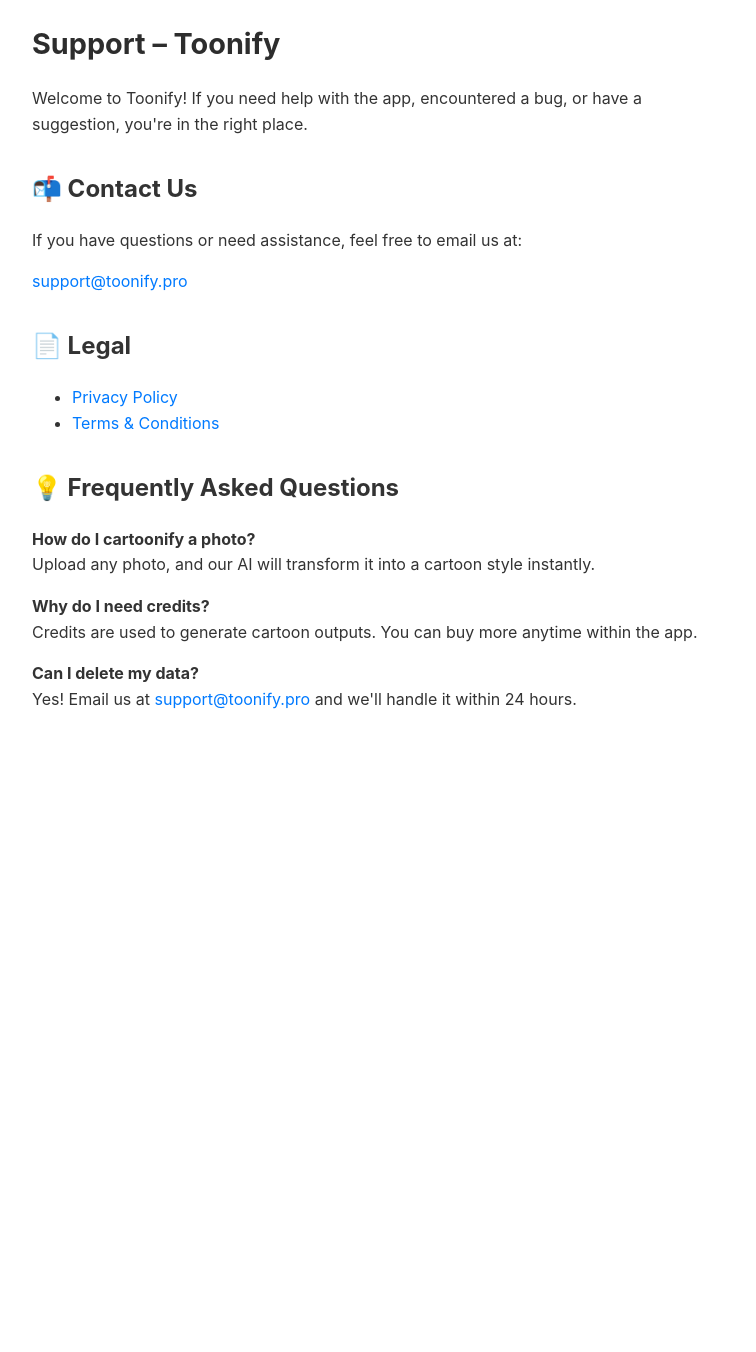
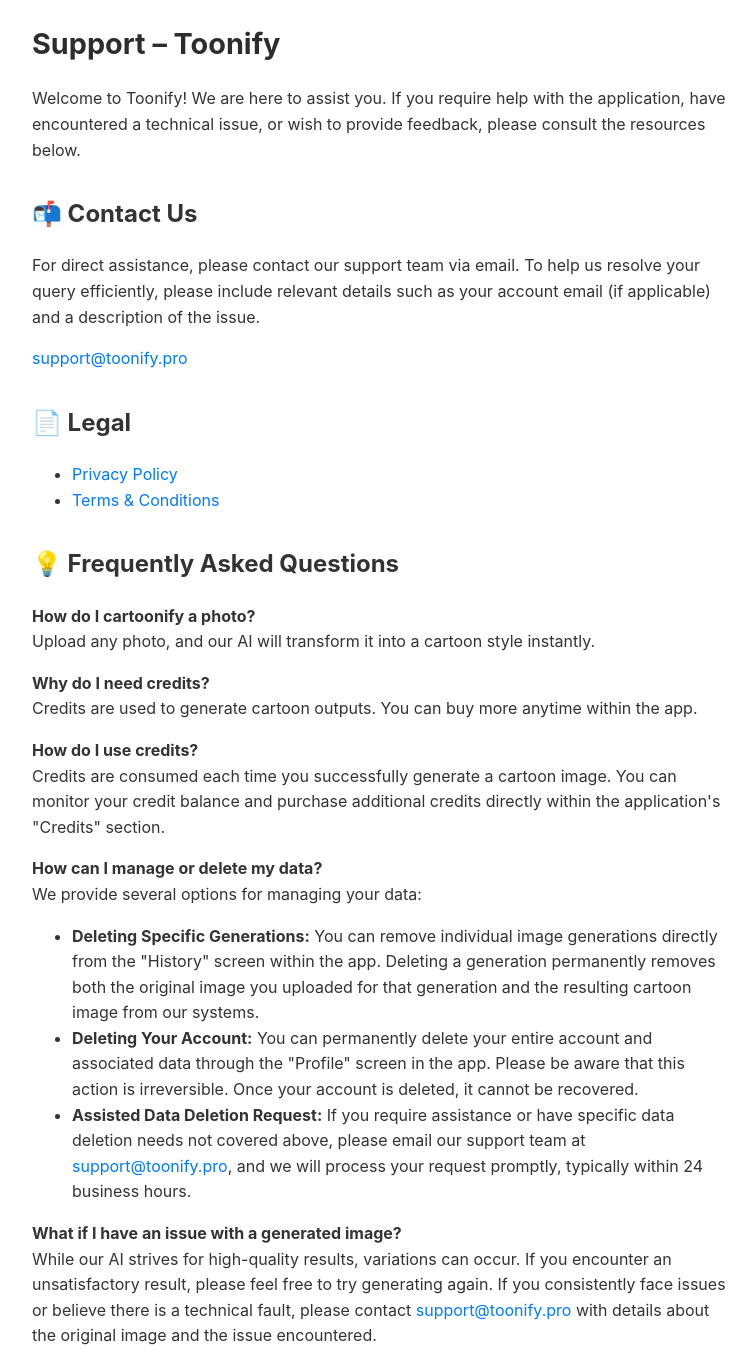
Before and after one commit to leap-ai/toonify-backend, a website: page public/support.html in a window 1280 px wide. Shown: the part 135-1487 px from the top of the page, without its empty margins (258-1014 px from the left). Before the commit the page ends 879 px from the top, so only its background shows below. Drawn offline with Linux system fonts and the light colour scheme.

Commit message:
Refined Support details.

```diff
--- a/public/support.html
+++ b/public/support.html
@@ -40,12 +40,12 @@
   <h1>Support – Toonify</h1>
 
   <div class="section">
-    <p>Welcome to Toonify! If you need help with the app, encountered a bug, or have a suggestion, you're in the right place.</p>
+    <p>Welcome to Toonify! We are here to assist you. If you require help with the application, have encountered a technical issue, or wish to provide feedback, please consult the resources below.</p>
   </div>
 
   <div class="section">
     <h2>📬 Contact Us</h2>
-    <p>If you have questions or need assistance, feel free to email us at:</p>
+    <p>For direct assistance, please contact our support team via email. To help us resolve your query efficiently, please include relevant details such as your account email (if applicable) and a description of the issue.</p>
     <p><a href="mailto:support@toonify.pro">support@toonify.pro</a></p>
   </div>
 
@@ -65,8 +65,19 @@
     <p><strong>Why do I need credits?</strong><br>
     Credits are used to generate cartoon outputs. You can buy more anytime within the app.</p>
 
-    <p><strong>Can I delete my data?</strong><br>
-    Yes! Email us at <a href="mailto:support@toonify.pro">support@toonify.pro</a> and we'll handle it within 24 hours.</p>
+    <p><strong>How do I use credits?</strong><br>
+    Credits are consumed each time you successfully generate a cartoon image. You can monitor your credit balance and purchase additional credits directly within the application's "Credits" section.</p>
+
+    <p><strong>How can I manage or delete my data?</strong><br>
+    We provide several options for managing your data:</p>
+    <ul>
+      <li><strong>Deleting Specific Generations:</strong> You can remove individual image generations directly from the "History" screen within the app. Deleting a generation permanently removes both the original image you uploaded for that generation and the resulting cartoon image from our systems.</li>
+      <li><strong>Deleting Your Account:</strong> You can permanently delete your entire account and associated data through the "Profile" screen in the app. Please be aware that this action is irreversible. Once your account is deleted, it cannot be recovered.</li>
+      <li><strong>Assisted Data Deletion Request:</strong> If you require assistance or have specific data deletion needs not covered above, please email our support team at <a href="mailto:support@toonify.pro">support@toonify.pro</a>, and we will process your request promptly, typically within 24 business hours.</li>
+    </ul>
+
+    <p><strong>What if I have an issue with a generated image?</strong><br>
+    While our AI strives for high-quality results, variations can occur. If you encounter an unsatisfactory result, please feel free to try generating again. If you consistently face issues or believe there is a technical fault, please contact <a href="mailto:support@toonify.pro">support@toonify.pro</a> with details about the original image and the issue encountered.</p>
   </div>
 </body>
 </html>
```
